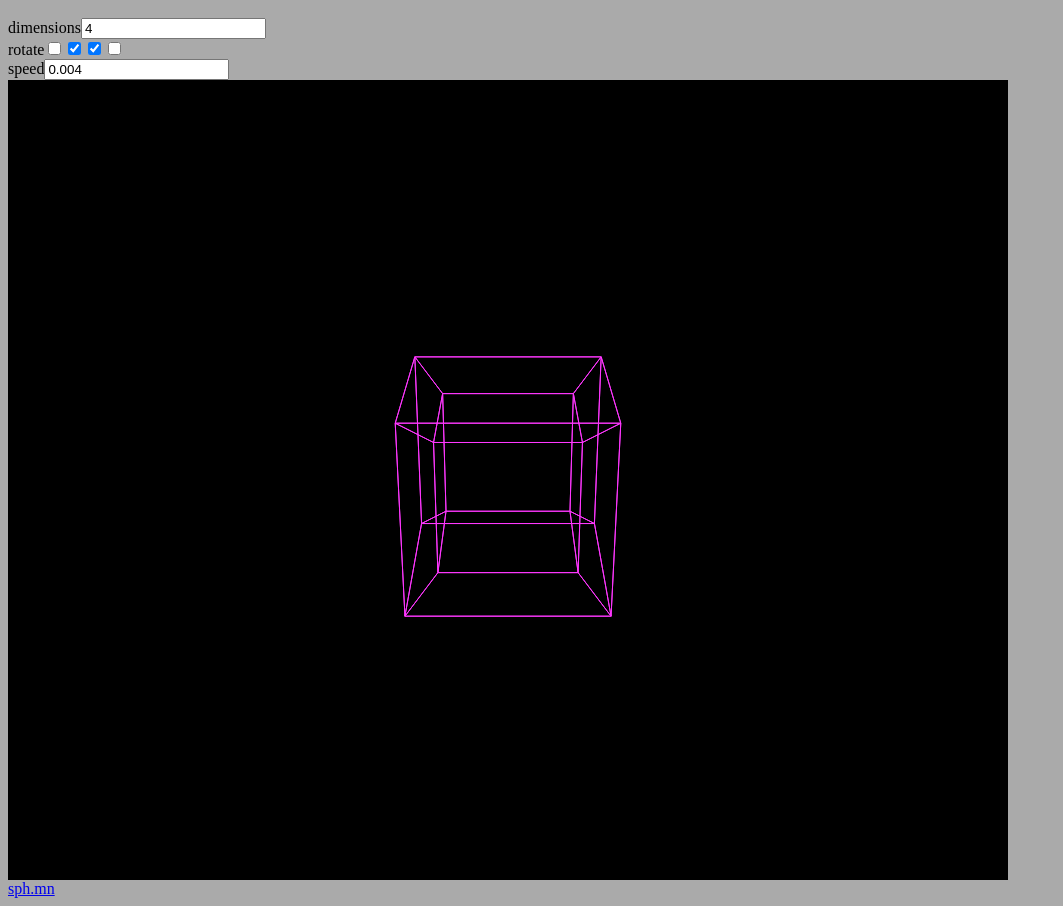
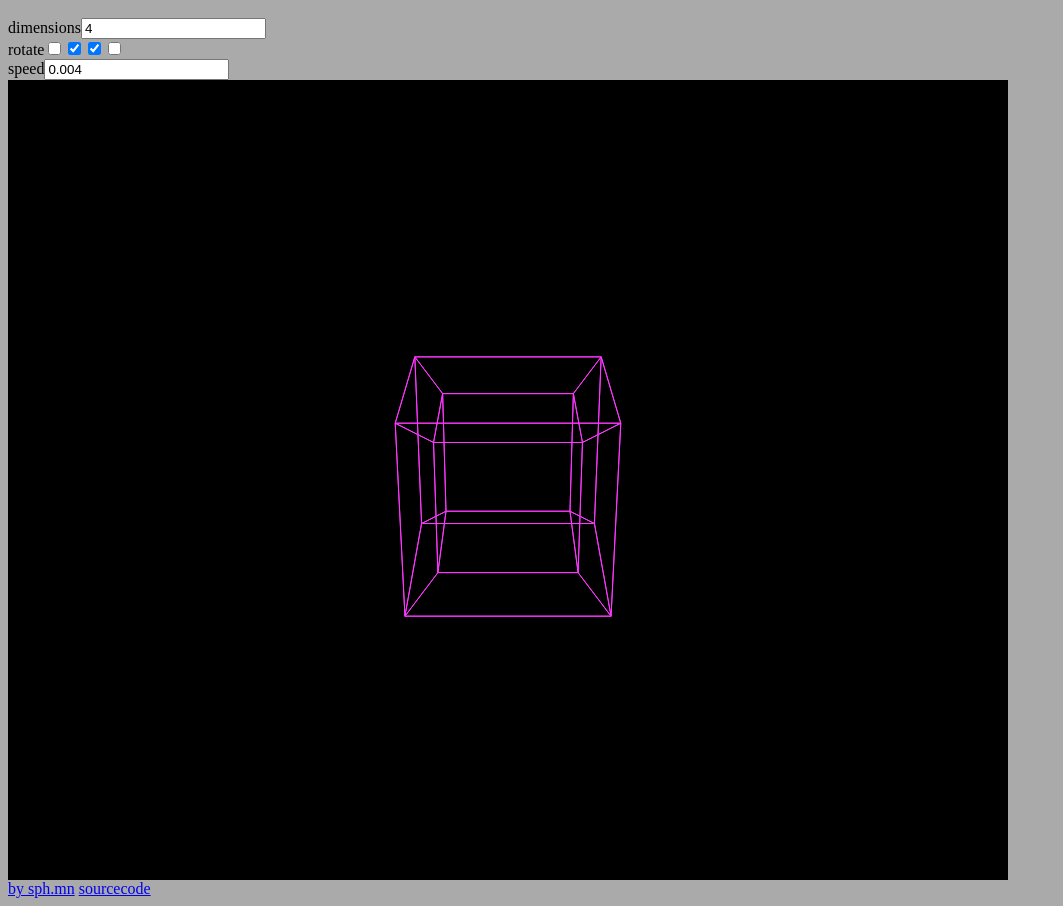
Before and after one commit to sph-mn/sph-other, a plain HTML site: page ga-hypercubes/index.html in a window 1280 px wide. Shown: the part 48-954 px from the top of the page, without its empty margins (0-1063 px from the left). Drawn offline with Linux system fonts and the light colour scheme.

Commit message:
add sourcecode url

```diff
--- a/ga-hypercubes/index.html
+++ b/ga-hypercubes/index.html
@@ -8,7 +8,10 @@
     <h1>rotating hypercube wireframe projections</h1>
     <div id="controls"></div>
     <canvas id="cube" width="1000" height="800"></canvas>
-    <div><a href="http://sph.mn">sph.mn</a></div>
+    <div>
+      <a href="http://sph.mn">by sph.mn</a>
+      <a href="https://github.com/sph-mn/sph-other/tree/master/ga-hypercubes">sourcecode</a>
+    </div>
     <script src="compiled/main.js"></script>
   </body>
 </html>
```
